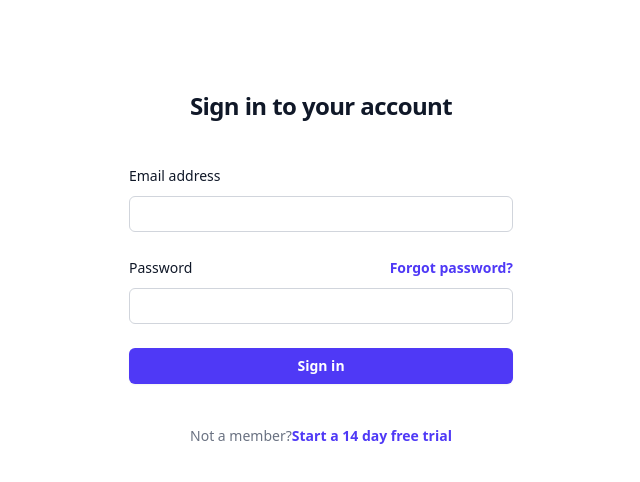
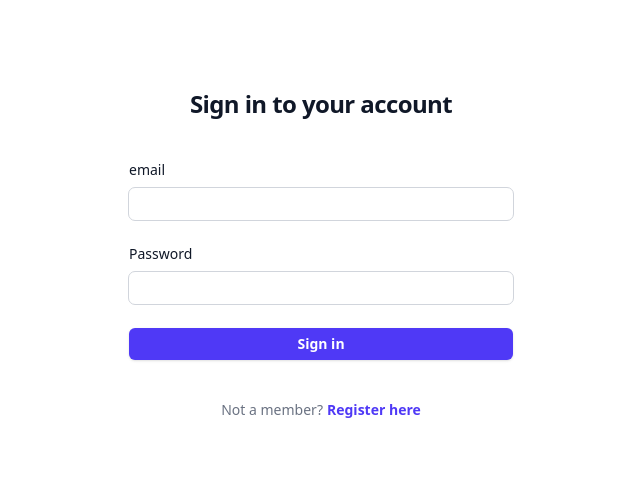
Before and after one commit to haadirakhangi/Codeshastra_XI_codeomega, a React (Vite) app in the folder frontend/: page /login in a window 1280 px wide. Shown: the top 482 px of the page, without its empty margins (319-959 px from the left). Built offline with nearby package versions, Linux system fonts and the light colour scheme.

Commit message:
intergation register and login

```diff
--- a/frontend/src/pages/Login.tsx
+++ b/frontend/src/pages/Login.tsx
@@ -1,44 +1,95 @@
+import { useState } from "react";
+import { useNavigate } from "react-router-dom";
+import axios from "axios";
 
 export default function Login() {
+    const navigate = useNavigate();
+    const [formData, setFormData] = useState({
+        email: "",
+        password: ""
+    });
+
+    const handleChange = (e) => {
+        setFormData({
+            ...formData,
+            [e.target.name]: e.target.value
+        });
+    };
+
+    const handleSubmit = async (e) => {
+        e.preventDefault();
+
+        try {
+            const response = await axios.post("/api/login", formData);
+            alert(response.data.message);
+            navigate("/chat"); // Change to your desired route
+        } catch (error) {
+            alert(error.response?.data?.error || "Login failed");
+        }
+    };
+
     return (
-        <>
         <div className="flex min-h-full flex-col justify-center px-6 py-12 lg:px-8">
             <div className="sm:mx-auto sm:w-full sm:max-w-sm">
-                        <h2 className="mt-10 text-center text-2xl/9 font-bold tracking-tight text-gray-900">Sign in to your account</h2>
+                <h2 className="mt-10 text-center text-2xl font-bold tracking-tight text-gray-900">
+                    Sign in to your account
+                </h2>
             </div>
 
             <div className="mt-10 sm:mx-auto sm:w-full sm:max-w-sm">
-                    <form className="space-y-6" action="#" method="POST">
+                <form className="space-y-6" onSubmit={handleSubmit}>
                     <div>
-                            <label for="email" className="block text-sm/6 font-medium text-gray-900">Email address</label>
+                        <label htmlFor="email" className="block text-sm font-medium text-gray-900">
+                            email
+                        </label>
                         <div className="mt-2">
-                                <input type="email" name="email" id="email" autocomplete="email" required className="block w-full rounded-md bg-white px-3 py-1.5 text-base text-gray-900 outline-1 -outline-offset-1 outline-gray-300 placeholder:text-gray-400 focus:outline-2 focus:-outline-offset-2 focus:outline-indigo-600 sm:text-sm/6"/>
+                            <input
+                                type="text"
+                                name="email"
+                                id="email"
+                                required
+                                value={formData.email}
+                                onChange={handleChange}
+                                className="block w-full rounded-md bg-white px-3 py-1.5 text-base text-gray-900 outline-1 outline-gray-300 placeholder:text-gray-400 focus:outline-2 focus:outline-indigo-600 sm:text-sm"
+                            />
                         </div>
                     </div>
 
                     <div>
-                            <div className="flex items-center justify-between">
-                                <label for="password" className="block text-sm/6 font-medium text-gray-900">Password</label>
-                                <div className="text-sm">
-                                    <a href="#" className="font-semibold text-indigo-600 hover:text-indigo-500">Forgot password?</a>
-                                </div>
-                            </div>
+                        <label htmlFor="password" className="block text-sm font-medium text-gray-900">
+                            Password
+                        </label>
                         <div className="mt-2">
-                                <input type="password" name="password" id="password" autocomplete="current-password" required className="block w-full rounded-md bg-white px-3 py-1.5 text-base text-gray-900 outline-1 -outline-offset-1 outline-gray-300 placeholder:text-gray-400 focus:outline-2 focus:-outline-offset-2 focus:outline-indigo-600 sm:text-sm/6"/>
+                            <input
+                                type="password"
+                                name="password"
+                                id="password"
+                                required
+                                value={formData.password}
+                                onChange={handleChange}
+                                className="block w-full rounded-md bg-white px-3 py-1.5 text-base text-gray-900 outline-1 outline-gray-300 placeholder:text-gray-400 focus:outline-2 focus:outline-indigo-600 sm:text-sm"
+                            />
                         </div>
                     </div>
 
                     <div>
-                            <button type="submit" className="flex w-full justify-center rounded-md bg-indigo-600 px-3 py-1.5 text-sm/6 font-semibold text-white shadow-xs hover:bg-indigo-500 focus-visible:outline-2 focus-visible:outline-offset-2 focus-visible:outline-indigo-600">Sign in</button>
+                        <button
+                            type="button"
+                            onClick={handleSubmit}
+                            className="flex w-full justify-center rounded-md bg-indigo-600 px-3 py-1.5 text-sm font-semibold text-white shadow-sm hover:bg-indigo-500 focus-visible:outline-2 focus-visible:outline-offset-2 focus-visible:outline-indigo-600"
+                        >
+                            Sign in
+                        </button>
                     </div>
                 </form>
 
-                    <p className="mt-10 text-center text-sm/6 text-gray-500">
+                <p className="mt-10 text-center text-sm text-gray-500">
                     Not a member?
-                        <a href="#" className="font-semibold text-indigo-600 hover:text-indigo-500">Start a 14 day free trial</a>
+                    <a href="/register" className="font-semibold text-indigo-600 hover:text-indigo-500 ml-1">
+                        Register here
+                    </a>
                 </p>
             </div>
         </div>
-        </>
-    )
+    );
 }
--- a/frontend/src/pages/Register.tsx
+++ b/frontend/src/pages/Register.tsx
@@ -1,4 +1,38 @@
+import { useState } from "react";
+import axios from "axios";
+import { useNavigate } from "react-router-dom";
+
 export default function Register() {
+    const navigate = useNavigate();
+    const [formData, setFormData] = useState({
+        email: "",
+        role: "",
+        Dept: "",
+        location: "",
+        region: "",
+        password: "",
+        confirm_password: ""
+    });
+
+    const handleChange = (e) => {
+        setFormData({
+            ...formData,
+            [e.target.name]: e.target.value
+        });
+    };
+
+    const handleSubmit = async (e) => {
+        e.preventDefault();
+
+        try {
+            const response = await axios.post("/api/register", formData);
+            alert(response.data.message);
+            navigate("/login");
+        } catch (error) {
+            alert(error.response?.data?.error || "Registration failed");
+        }
+    };
+
     return (
         <>
             <div className="flex min-h-full flex-col justify-center px-6 py-12 lg:px-8">
@@ -9,8 +43,8 @@
                 </div>
 
                 <div className="sm:mx-auto sm:w-full sm:max-w-xl md:max-w-2xl">
-                    <form className="" action="#" method="POST">
-                        {/* Column 1 Inputs */}
+                    <form onSubmit={handleSubmit}>
+                        {/* Email */}
                         <div className="p-2">
                             <label htmlFor="email" className="block text-sm font-medium text-gray-900">
                                 Email address
@@ -22,11 +56,14 @@
                                     id="email"
                                     autoComplete="email"
                                     required
+                                    value={formData.email}
+                                    onChange={handleChange}
                                     className="block w-full rounded-md bg-white px-3 py-1.5 text-gray-900 outline outline-1 outline-gray-300 placeholder:text-gray-400 focus:outline-2 focus:outline-indigo-600 sm:text-sm"
                                 />
                             </div>
                         </div>
 
+                        {/* Role */}
                         <div className="p-2">
                             <label htmlFor="role" className="block text-sm font-medium text-gray-900">
                                 User Role
@@ -36,16 +73,19 @@
                                     name="role"
                                     id="role"
                                     required
+                                    value={formData.role}
+                                    onChange={handleChange}
                                     className="block w-full rounded-md bg-white px-3 py-1.5 text-gray-900 outline outline-1 outline-gray-300 focus:outline-2 focus:outline-indigo-600 sm:text-sm"
                                 >
                                     <option value="">Select Role</option>
-                                    <option value="NA">Admin</option>
-                                    <option value="EU">Manager</option>
-                                    <option value="APAC">Intern</option>
+                                    <option value="Admin">Admin</option>
+                                    <option value="Manager">Manager</option>
+                                    <option value="Intern">Intern</option>
                                 </select>
                             </div>
                         </div>
 
+                        {/* Department */}
                         <div className="p-2">
                             <label htmlFor="Dept" className="block text-sm font-medium text-gray-900">
                                 Department
@@ -55,19 +95,21 @@
                                     name="Dept"
                                     id="Dept"
                                     required
+                                    value={formData.Dept}
+                                    onChange={handleChange}
                                     className="block w-full rounded-md bg-white px-3 py-1.5 text-gray-900 outline outline-1 outline-gray-300 focus:outline-2 focus:outline-indigo-600 sm:text-sm"
                                 >
                                     <option value="">Select Department</option>
-                                    <option value="NA">Sales</option>
-                                    <option value="EU">Legal</option>
-                                    <option value="APAC">Operations</option>
-                                    <option value="APAC">Finance</option>
-                                    <option value="APAC">HR</option>
+                                    <option value="Sales">Sales</option>
+                                    <option value="Legal">Legal</option>
+                                    <option value="Operations">Operations</option>
+                                    <option value="Finance">Finance</option>
+                                    <option value="HR">HR</option>
                                 </select>
                             </div>
                         </div>
 
-
+                        {/* Location */}
                         <div className="p-2">
                             <label htmlFor="location" className="block text-sm font-medium text-gray-900">
                                 Location
@@ -79,11 +121,14 @@
                                     id="location"
                                     required
                                     placeholder="e.g., NYC Office, Remote - India"
+                                    value={formData.location}
+                                    onChange={handleChange}
                                     className="block w-full rounded-md bg-white px-3 py-1.5 text-gray-900 outline outline-1 outline-gray-300 placeholder:text-gray-400 focus:outline-2 focus:outline-indigo-600 sm:text-sm"
                                 />
                             </div>
                         </div>
 
+                        {/* Region */}
                         <div className="p-2">
                             <label htmlFor="region" className="block text-sm font-medium text-gray-900">
                                 Region
@@ -95,11 +140,14 @@
                                     id="region"
                                     required
                                     autoComplete="region"
+                                    value={formData.region}
+                                    onChange={handleChange}
                                     className="block w-full rounded-md bg-white px-3 py-1.5 text-gray-900 outline outline-1 outline-gray-300 placeholder:text-gray-400 focus:outline-2 focus:outline-indigo-600 sm:text-sm"
                                 />
                             </div>
                         </div>
 
+                        {/* Password */}
                         <div className="p-2">
                             <label htmlFor="password" className="block text-sm font-medium text-gray-900">
                                 Password
@@ -111,14 +159,17 @@
                                     id="password"
                                     required
                                     autoComplete="password"
+                                    value={formData.password}
+                                    onChange={handleChange}
                                     className="block w-full rounded-md bg-white px-3 py-1.5 text-gray-900 outline outline-1 outline-gray-300 placeholder:text-gray-400 focus:outline-2 focus:outline-indigo-600 sm:text-sm"
                                 />
                             </div>
                         </div>
 
+                        {/* Confirm Password */}
                         <div className="p-2">
-                            <label htmlFor="password" className="block text-sm font-medium text-gray-900">
-                              Confirm  Password
+                            <label htmlFor="confirm_password" className="block text-sm font-medium text-gray-900">
+                                Confirm Password
                             </label>
                             <div className="mt-2">
                                 <input
@@ -127,12 +178,14 @@
                                     id="confirm_password"
                                     required
                                     autoComplete="current-password"
+                                    value={formData.confirm_password}
+                                    onChange={handleChange}
                                     className="block w-full rounded-md bg-white px-3 py-1.5 text-gray-900 outline outline-1 outline-gray-300 placeholder:text-gray-400 focus:outline-2 focus:outline-indigo-600 sm:text-sm"
                                 />
                             </div>
                         </div>
 
-                        {/* Full-width submit button */}
+                        {/* Submit */}
                         <div className="col-span-1 md:col-span-2">
                             <button
                                 type="submit"
```
Also changed, not shown: 3 other files (tests, documents, lock files or other folders). Lines whose indentation alone changed are shown as unchanged.
